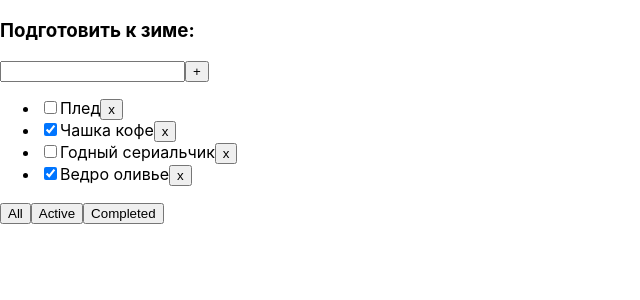
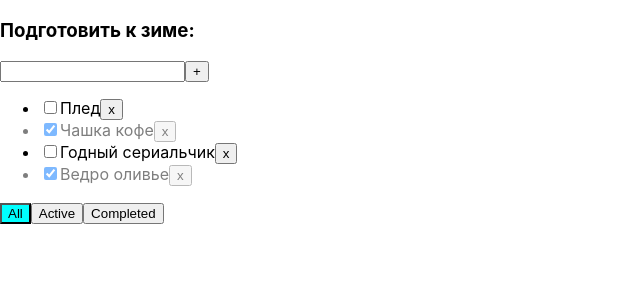
Before and after one commit to Sempreyo/todolist, a React (Create React App) app: page / in a window 1280 px wide. Shown: the top 300 px of the page, without its empty margins (0-640 px from the left). Built offline with nearby package versions, Linux system fonts and the light colour scheme.

Commit message:
04(checkbox, errors)

```diff
--- a/src/App.css
+++ b/src/App.css
@@ -0,0 +1,15 @@
+.error {
+	border: 1px solid red;
+}
+
+.error-message {
+	color: red;
+}
+
+.active-filter {
+	background-color: aqua;
+}
+
+.is-done {
+	opacity: 0.5;
+}
--- a/src/App.tsx
+++ b/src/App.tsx
@@ -31,6 +31,16 @@
 	]);
 	let [filter, setFilter] = useState<FilterValuesType>('all');
 
+	function changeStatus(taskId: string, isDone: boolean) {
+		let task = tasks.find(item => item.id === taskId);
+
+		if (task) {
+			task.isDone = isDone;
+		}
+
+		setTasks([...tasks]);
+	}
+
 	function addTask(title: string) {
 		const newTask: TaskType = {
 			id: v1(),
@@ -51,11 +61,13 @@
 	}
 
 	let filteredTasks = tasks;
-	if (filter === 'completed') {
-		filteredTasks = tasks.filter(item => item.isDone);
-	}
-	if (filter === 'active') {
-		filteredTasks = tasks.filter(item => !item.isDone);
+	switch (filter) {
+		case 'completed':
+			filteredTasks = tasks.filter(item => item.isDone);
+			break;
+		case 'active':
+			filteredTasks = tasks.filter(item => !item.isDone);
+			break;
 	}
 
 	return (
@@ -64,7 +76,10 @@
 								tasks={filteredTasks}
 								removeTask={removeTask}
 								changeFilter={changeFilter}
-								addTask={addTask} />
+								addTask={addTask}
+								changeStatus={changeStatus}
+								filter={filter}
+			/>
 		</div>
 	);
 }
--- a/src/Todolist.tsx
+++ b/src/Todolist.tsx
@@ -13,24 +13,33 @@
 	removeTask: (id: string) => void,
 	changeFilter: (type: FilterValuesType) => void
 	addTask: (title: string) => void
+	changeStatus: (taskId: string, isDone: boolean) => void
+	filter: FilterValuesType
 }
 
 export function Todolist(props: PropsType) {
 	const [title, setTitle] = useState('');
+	const [error, setError] = useState<string | null>(null);
 
 	const onTitleChangeHandler = (e: ChangeEvent<HTMLInputElement>) => {
-		setTitle(e.currentTarget.value)
+		setTitle(e.currentTarget.value);
 	}
 
 	const onKeyPressHandler = (e: KeyboardEvent<HTMLInputElement>) => {
+		setError(null);
+
 		if (e.key === 'Enter') {
-			onMessageChangeHandler()
+			onMessageChangeHandler();
 		}
 	}
 
 	const onMessageChangeHandler = () => {
-		props.addTask(title);
-		setTitle('');
+		if (title.trim() !== '') {
+			props.addTask(title.trim());
+			setTitle('');
+		} else {
+			setError('Field is required!');
+		}
 	}
 
 	const onAllFilterChangeHandler = () => {
@@ -49,9 +58,13 @@
 		<div>
 			<h3>{props.title}</h3>
 			<div>
-				<input value={title} onChange={onTitleChangeHandler}
-					onKeyPress={onKeyPressHandler}/>
+				<input value={title}
+							 onChange={onTitleChangeHandler}
+							 onKeyPress={onKeyPressHandler}
+							 className={error ? 'error' : ''}
+				/>
 				<button onClick={onMessageChangeHandler}>+</button>
+				{error ? <div className='error-message'>{error}</div> : ''}
 			</div>
 			<ul>
 				{
@@ -60,8 +73,15 @@
 							props.removeTask(item.id)
 						}
 
-						return <li key={item.id}>
-							<input type="checkbox" checked={item.isDone}/>
+						const onChangeStatusHandler = (e: ChangeEvent<HTMLInputElement>) => {
+							props.changeStatus(item.id, e.currentTarget.checked);
+						}
+
+						return <li key={item.id} className={item.isDone ? 'is-done' : ''}>
+							<input type='checkbox'
+										 checked={item.isDone}
+										 onChange={onChangeStatusHandler}
+							/>
 							<span>{item.title}</span>
 							<button onClick={onRemoveHandler}>x</button>
 						</li>
@@ -69,9 +89,15 @@
 				}
 			</ul>
 			<div>
-				<button onClick={onAllFilterChangeHandler}>All</button>
-				<button onClick={onActiveFilterChangeHandler}>Active</button>
-				<button onClick={onCompletedFilterChangeHandler}>Completed</button>
+				<button className={props.filter === 'all' ? 'active-filter' : ''}
+								onClick={onAllFilterChangeHandler}
+				>All</button>
+				<button className={props.filter === 'active' ? 'active-filter' : ''}
+								onClick={onActiveFilterChangeHandler}
+				>Active</button>
+				<button className={props.filter === 'completed' ? 'active-filter' : ''}
+								onClick={onCompletedFilterChangeHandler}
+				>Completed</button>
 			</div>
 		</div>
 	)
```
